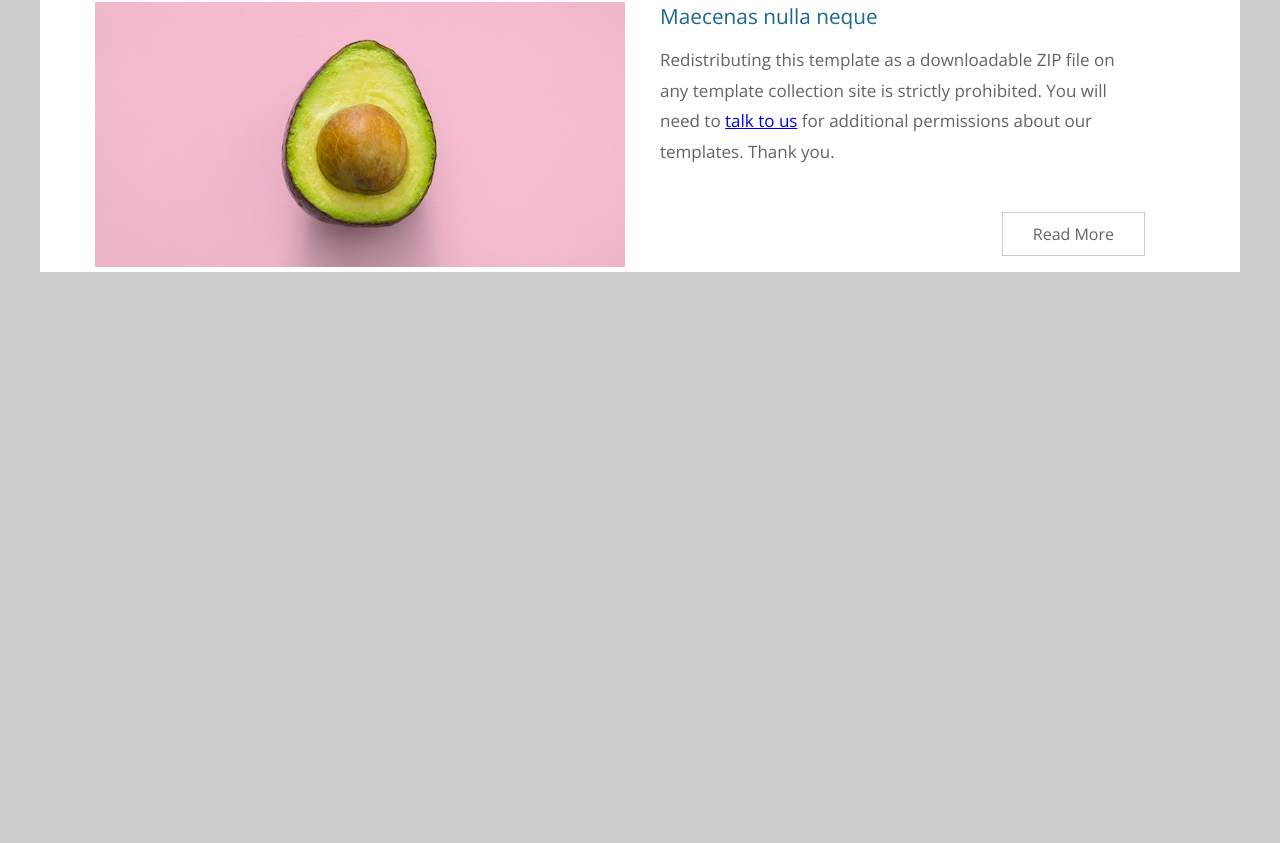
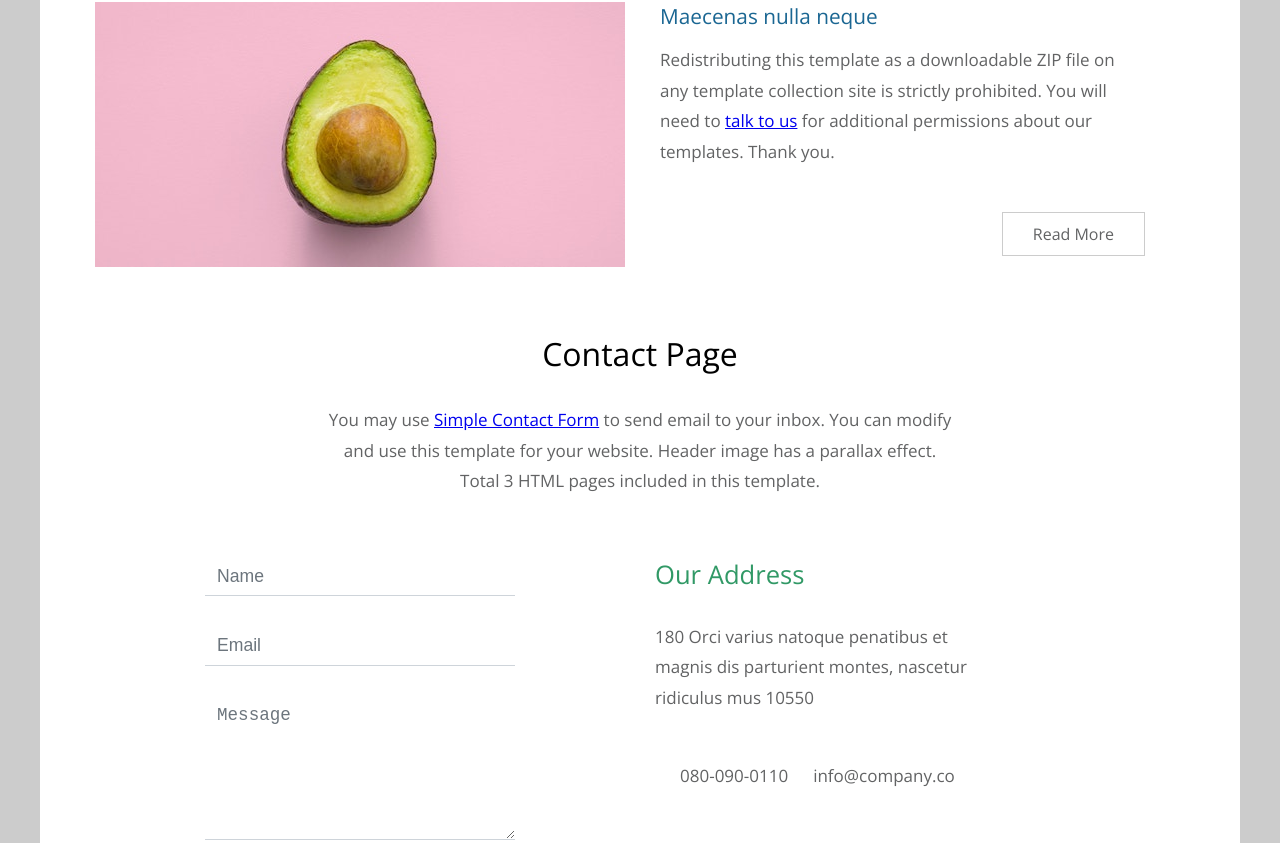
Before and after one commit to GregoriusVincentAdam/Final-Project-Front-End, a React (Create React App) app in the folder restaurant-app/: page / in a window 1280 px wide. Shown: the part 1954-2797 px from the top of the page. Before the commit the page ends 2226 px from the top, so only its background shows below. Built offline with nearby package versions, Linux system fonts and the light colour scheme.

Commit message:
tambah div contact di dalam homepage

```diff
--- a/restaurant-app/src/components/Homepage.js
+++ b/restaurant-app/src/components/Homepage.js
@@ -9,7 +9,7 @@ const Homepage = () => {
             {/* Top box */}
             {/* Logo & Site Name */}
             <div className="placeholder">
-                <div className="parallax-window" data-parallax="scroll" data-image-src="../../public/img/simple-house-01.jpg">
+                <div className="parallax-window" data-parallax="scroll" img="/public/img/simple-house-01.jpg">
                 <div className="tm-header">
                     <div className="row tm-header-inner">
                     <div className="col-md-6 col-12">
@@ -23,7 +23,7 @@ const Homepage = () => {
                         <ul className="tm-nav-ul">
                         <li className="tm-nav-li"><a href="index.html" className="tm-nav-link active">Home</a></li>
                         <li className="tm-nav-li"><a href="about.html" className="tm-nav-link active">About</a></li>
-                        <li className="tm-nav-li"><a href="/src/components/Contact.js" className="tm-nav-link active">Contact</a></li>
+                        <li className="tm-nav-li"><a href="#Contact" className="tm-nav-link active">Contact</a></li>
                         </ul>
                     </nav>
                     </div>
@@ -272,6 +272,7 @@ const Homepage = () => {
                     </div>
                 </div>
                 </div>
+                <Contact />
             </main>
         </div>
 
--- a/restaurant-app/src/components/contact.js
+++ b/restaurant-app/src/components/contact.js
@@ -2,7 +2,7 @@ import React from 'react'
 
 export default function Contact() {
   return (
-    <div className="container">
+    <div className="container" id='Contact'>
         {/* Top box */}
         {/* Logo & Site Name */}
         <main>
```
